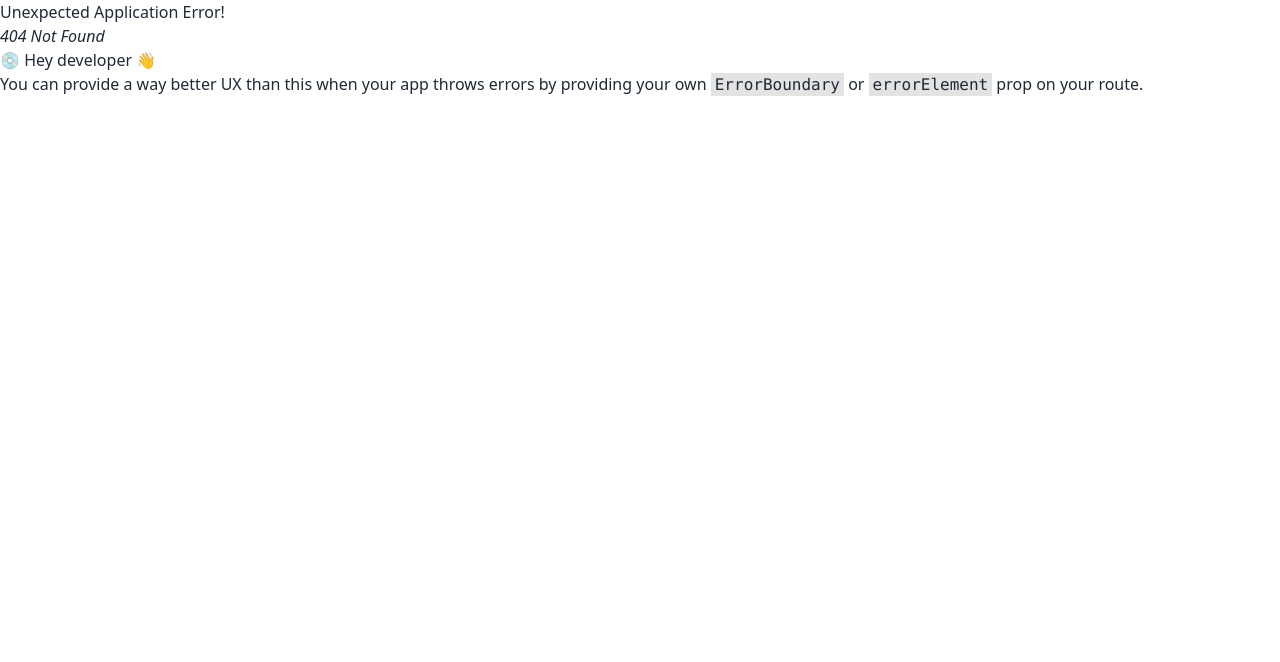
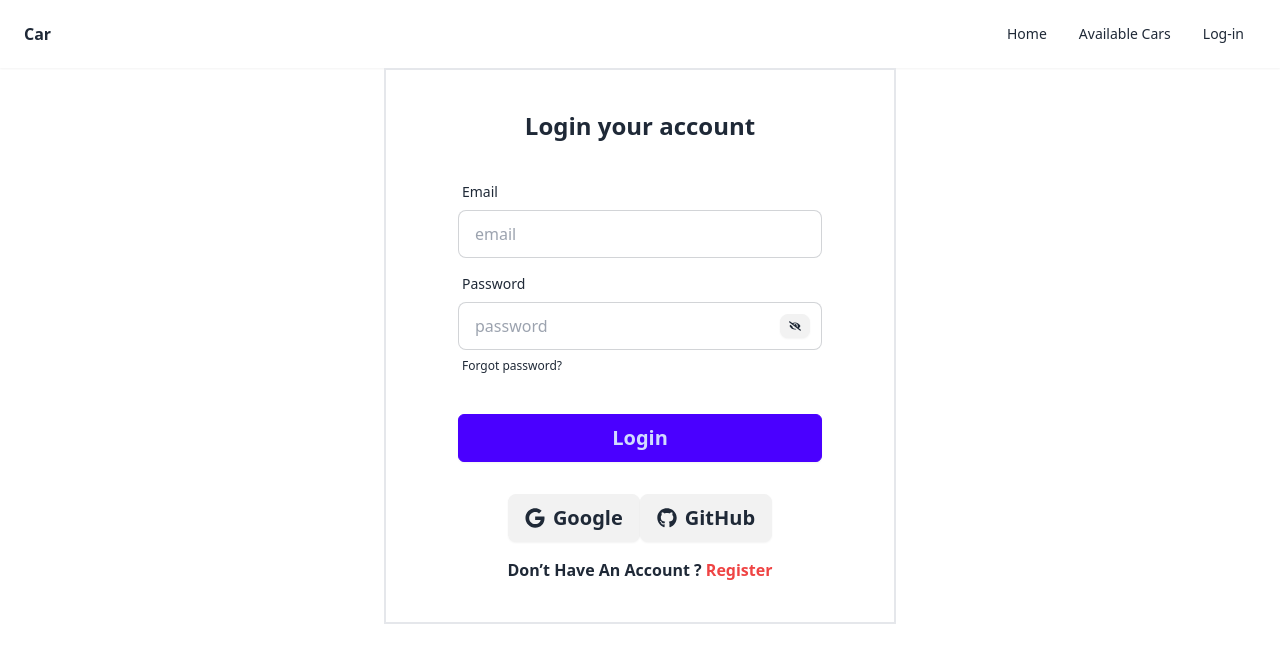
Before and after one commit to Takmim00/Car-rental-client, a React (Vite) app: page /login in a window 1280 px wide. Before the commit this address had no page. Shown: the top 662 px of the page. Built offline with nearby package versions, Linux system fonts and the light colour scheme; no server answers.

Commit message:
navbar design and login authentication added

```diff
--- a/package.json
+++ b/package.json
@@ -15,7 +15,9 @@
     "match-sorter": "^8.0.0",
     "react": "^18.3.1",
     "react-dom": "^18.3.1",
+    "react-icons": "^5.4.0",
     "react-router-dom": "^7.1.0",
+    "react-toastify": "^11.0.2",
     "sort-by": "^1.2.0"
   },
   "devDependencies": {
@@ -32,6 +34,6 @@
     "globals": "^15.13.0",
     "postcss": "^8.4.49",
     "tailwindcss": "^3.4.17",
-    "vite": "^6.0.3"
+    "vite": "^6.0.5"
   }
 }
--- /dev/null
+++ b/src/component/Navbar.jsx
@@ -0,0 +1,83 @@
+import { useContext, useState } from "react";
+import { Link } from "react-router-dom";
+import { authContext } from "../provider/AuthProvider";
+
+const Navbar = () => {
+  const { user, logout } = useContext(authContext);
+
+
+
+
+  return (
+    <div className="navbar bg-base-100 shadow-sm container px-4 mx-auto">
+      <div className="flex-1">
+        <Link to="/" className="flex gap-2 items-center">
+          <img className="w-auto h-7" alt="" />
+          <span className="font-bold">Car</span>
+        </Link>
+      </div>
+      <div className="flex-none ">
+        <ul className="menu menu-horizontal items-center px-1">
+          <li>
+            <Link href="/">Home</Link>
+          </li>
+          <li>
+            <Link href="/available-cars">Available Cars</Link>
+          </li>
+          {user ? (
+            <>
+              <li>
+                <Link to="/add-car">Add Car</Link>
+              </li>
+              <li>
+                <Link to="/my-cars">My Cars</Link>
+              </li>
+              <li>
+                <Link to="/my-bookings">My Bookings</Link>
+              </li>
+
+
+              <div className="dropdown dropdown-end z-50">
+                <div
+                  tabIndex={0}
+                  role="button"
+                  className="btn btn-ghost btn-circle avatar"
+                >
+                  <div
+                    title={user?.displayName || "Profile"}
+                    className="w-10 rounded-full"
+                  >
+                    <img
+                      referrerPolicy="no-referrer"
+                      alt="User Profile"
+                      src={user?.photoURL || "/default-avatar.png"}
+                    />
+                  </div>
+                </div>
+                <ul
+                  tabIndex={0}
+                  className="menu menu-sm dropdown-content mt-3 z-[1] p-2 shadow bg-base-100 rounded-box w-52"
+                >
+                  <li className="mt-2">
+                    <button
+                      onClick={logout}
+                      className="btn btn-block bg-gray-200"
+                    >
+                      Logout
+                    </button>
+                  </li>
+                </ul>
+              </div>
+            </>
+          ) : (
+            <li>
+              <Link to="/login">Log-in</Link>
+            </li>
+          )}
+        </ul>
+      </div>
+    </div>
+  );
+};
+
+export default Navbar;
--- a/src/firebase/firebase.config.js
+++ b/src/firebase/firebase.config.js
@@ -1,5 +1,6 @@
 // Import the functions you need from the SDKs you need
 import { initializeApp } from "firebase/app";
+import { getAuth } from "firebase/auth";
 // TODO: Add SDKs for Firebase products that you want to use
 // https://firebase.google.com/docs/web/setup#available-libraries
 
@@ -14,4 +15,5 @@ const firebaseConfig = {
 };
 
 // Initialize Firebase
-export const app = initializeApp(firebaseConfig);
+const app = initializeApp(firebaseConfig);
+export const auth = getAuth(app);
--- /dev/null
+++ b/src/layout/Main.jsx
@@ -0,0 +1,14 @@
+import { Outlet } from "react-router-dom";
+import Navbar from "../component/Navbar";
+
+
+const Main = () => {
+    return (
+        <div>
+            <Navbar></Navbar>
+            <Outlet></Outlet>
+        </div>
+    );
+};
+
+export default Main;
--- a/src/main.jsx
+++ b/src/main.jsx
@@ -3,9 +3,10 @@ import { createRoot } from "react-dom/client";
 import { RouterProvider } from "react-router-dom";
 import "./index.css";
 import router from "./router/route.jsx";
+import AuthProvider from "./provider/AuthProvider.jsx";
 
 createRoot(document.getElementById("root")).render(
   <StrictMode>
-    <RouterProvider router={router} />
+    <AuthProvider routes={<RouterProvider router={router} />}></AuthProvider>
   </StrictMode>
 );
--- /dev/null
+++ b/src/pages/Authentication/Login.jsx
@@ -0,0 +1,130 @@
+import { useContext, useState } from "react";
+import { FaEye, FaEyeSlash, FaGithub } from "react-icons/fa";
+import { FaGoogle } from "react-icons/fa6";
+import { Link, useLocation, useNavigate } from "react-router-dom";
+import { toast, ToastContainer } from "react-toastify";
+import { authContext } from "../../provider/AuthProvider";
+
+
+const Login = () => {
+    const { userLogin, handleGoogleLogin, handleGithubLogin } = useContext(authContext);
+  const location = useLocation();
+  const navigate = useNavigate();
+  const [showPassword, setShowPassword] = useState(false);
+
+  const handleSubmit = (e) => {
+    e.preventDefault();
+    const form = e.target;
+    const email = form.email.value;
+    const password = form.password.value;
+
+    userLogin(email, password)
+      .then((res) => {
+        const redirectTo = location.state?.from || "/";
+        navigate(redirectTo);
+        toast.success("Login successful!");
+      })
+      .catch((err) => {
+        if (err.code) {
+          toast.error("No account found with this email. Please register.");
+        }
+      });
+  };
+  const googleLogIngHandler = () => {
+    handleGoogleLogin().then((res) => {
+      const redirectTo = location.state?.from || "/";
+      navigate(redirectTo);
+    });
+  };
+  const githubLogIngHandler = () => {
+    handleGithubLogin().then((res) => {
+      const redirectTo = location.state?.from || "/";
+      navigate(redirectTo);
+    });
+  };
+  const handleForgotPassword = () => {
+    const email = document.querySelector("input[name='email']").value;
+    navigate("/forgetPassword", { state: { email } });
+  };
+    return (
+        <div>
+
+      <ToastContainer />
+      <div className=" flex justify-center items-center ">
+        <div className="card bg-base-100 w-full max-w-lg shrink-0 rounded-none p-10 border-2">
+          <h2 className="text-2xl font-semibold text-center">
+            Login your account
+          </h2>
+          <form onSubmit={handleSubmit} className="card-body">
+            <div className="form-control">
+              <label className="label">
+                <span className="label-text">Email</span>
+              </label>
+              <input
+                name="email"
+                type="email"
+                placeholder="email"
+                className="input input-bordered"
+                required
+              />
+            </div>
+            <div className="form-control relative">
+              <label className="label">
+                <span className="label-text">Password</span>
+              </label>
+              <input
+                name="password"
+                type={showPassword ? "text" : "password"}
+                placeholder="password"
+                className="input input-bordered"
+                required
+              />
+              <Link
+                onClick={() => setShowPassword(!showPassword)}
+                className="btn btn-xs absolute right-3 bottom-11"
+              >
+                {showPassword ? <FaEye /> : <FaEyeSlash />}
+              </Link>
+              <label className="label">
+                <Link
+                  to="/forgetPassword"
+                  onClick={handleForgotPassword}
+                  className="label-text-alt link link-hover"
+                >
+                  Forgot password?
+                </Link>
+              </label>
+            </div>
+            <div className="form-control mt-6">
+              <button className="btn btn-primary font-semibold text-xl rounded-md">Login</button>
+            </div>
+          </form>
+          <div className=" items-center flex justify-center mb-4">
+            <button
+              onClick={googleLogIngHandler}
+              className="btn text-xl  rounded-lg"
+            >
+              <FaGoogle />
+              Google
+            </button>
+            <button
+            onClick={githubLogIngHandler}
+            className="btn text-xl  rounded-lg "
+          >
+            <FaGithub />
+            GitHub
+          </button>
+          </div>
+          <p className="text-center font-semibold">
+            Don’t Have An Account ?{" "}
+            <Link to="/register" className="text-red-500">
+              Register
+            </Link>
+          </p>
+        </div>
+      </div>
+    </div>
+    );
+};
+
+export default Login;
--- /dev/null
+++ b/src/provider/AuthProvider.jsx
@@ -0,0 +1,86 @@
+/* eslint-disable react/prop-types */
+import {
+  createUserWithEmailAndPassword,
+  GithubAuthProvider,
+  GoogleAuthProvider,
+  onAuthStateChanged,
+  signInWithEmailAndPassword,
+  signInWithPopup,
+  signOut,
+} from "firebase/auth";
+import { createContext, useEffect, useState } from "react";
+import { auth } from "../firebase/firebase.config";
+
+export const authContext = createContext();
+
+const AuthProvider = ({routes}) => {
+  const googleProvider = new GoogleAuthProvider();
+  const githubProvider = new GithubAuthProvider();
+
+  const [user, setUser] = useState(
+    JSON.parse(localStorage.getItem("user")) || null
+  );
+  const [loading, setLoading] = useState(true);
+
+  const createNewUser = (email, password) => {
+    setLoading(true);
+    return createUserWithEmailAndPassword(auth, email, password);
+  };
+
+  const userLogin = (email, password) => {
+    setLoading(true);
+    return signInWithEmailAndPassword(auth, email, password);
+  };
+  const logout = () => {
+    setLoading(true);
+    return signOut(auth);
+  };
+
+  useEffect(() => {
+    const unsubscribe = onAuthStateChanged(auth, (currentUser) => {
+      if (currentUser) {
+        setUser(currentUser);
+      } else {
+        setUser(null);
+      }
+      setLoading(false);
+
+      return () => {
+        unsubscribe();
+      };
+    });
+  }, []);
+  useEffect(() => {
+    if (user) {
+      localStorage.setItem("user", JSON.stringify(user));
+    } else {
+      localStorage.removeItem("user");
+    }
+  }, [user]);
+
+  const handleGoogleLogin = () => {
+    return signInWithPopup(auth, googleProvider);
+  };
+  const handleGithubLogin = () => {
+    signInWithPopup(auth, githubProvider);
+  };
+
+  const authInfo = {
+    user,
+    setUser,
+    createNewUser,
+    logout,
+    userLogin,
+    loading,
+    handleGoogleLogin,
+    handleGithubLogin,
+  };
+
+  return (
+    <div>
+      <authContext.Provider value={authInfo}>{routes}</authContext.Provider>
+    </div>
+  );
+};
+
+export default AuthProvider;
```
Also changed, not shown: src/router/route.jsx (+13 -5 lines), src/pages/Authentication/Register.jsx (added), 1 other file (tests, documents, lock files or other folders).
